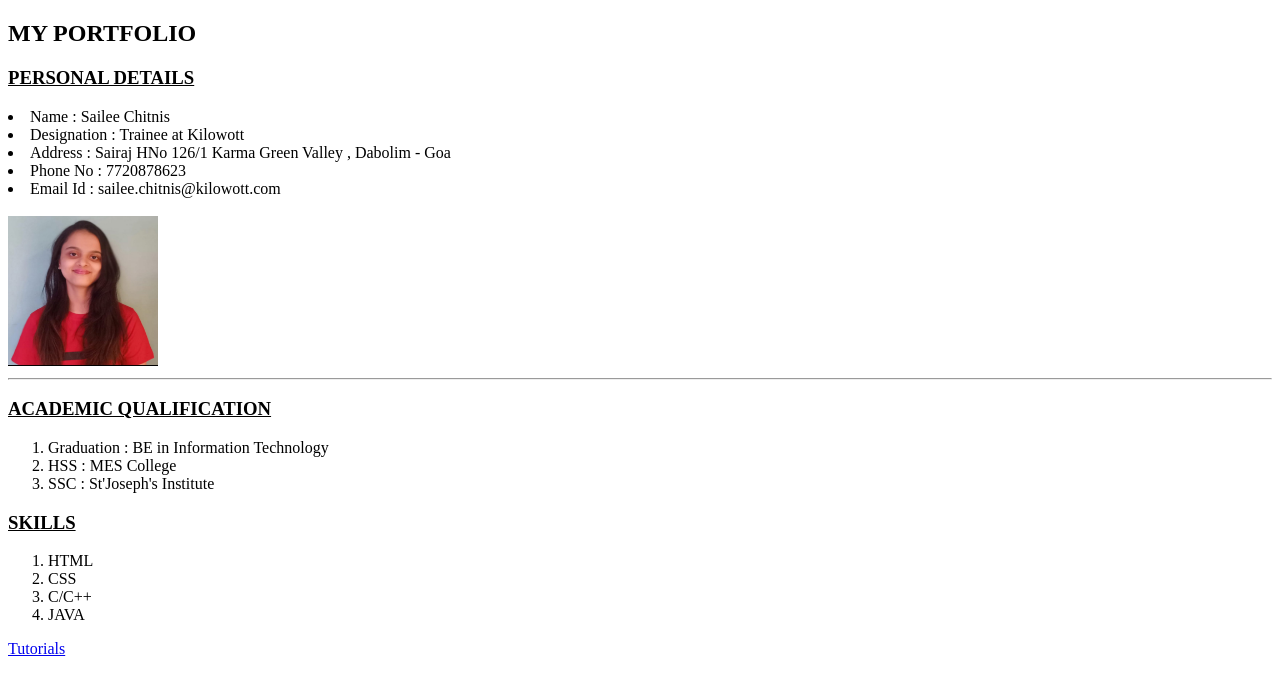
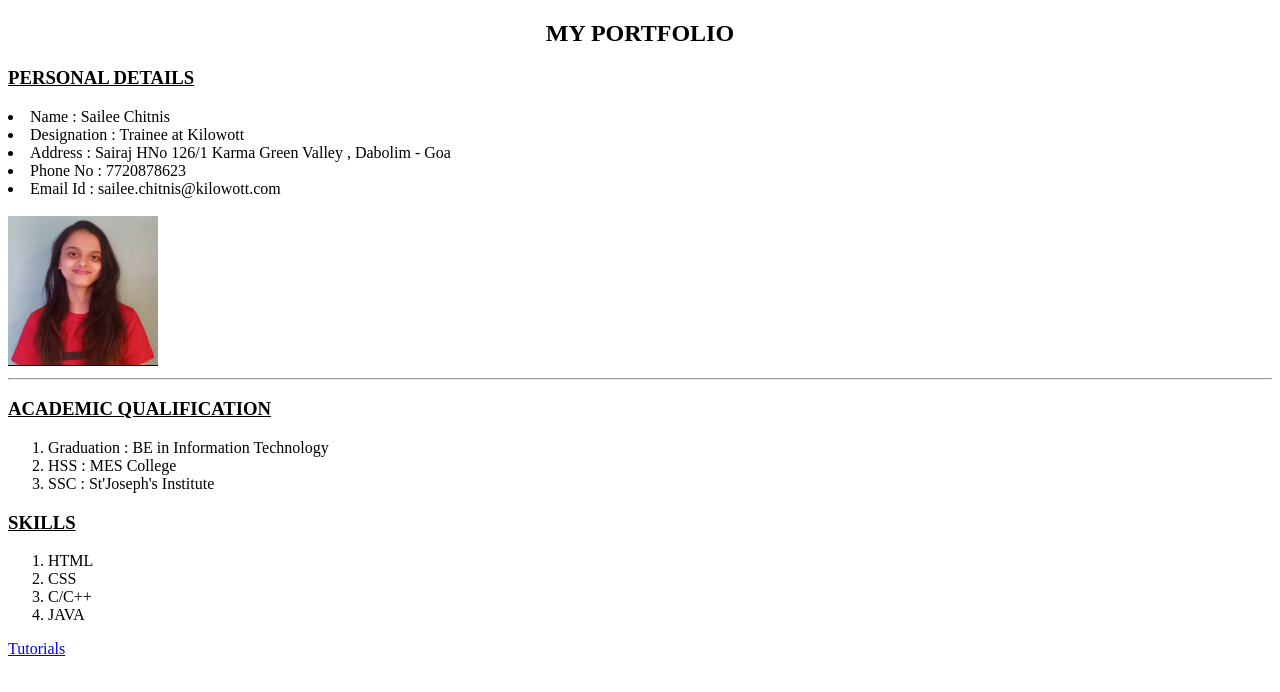
Before and after one commit to Sailee-Chitnis-Kilowott/Sailee-Chitnis-Kilowott.github.io, a plain HTML site: page index.html in a window 1280 px wide. Drawn offline with Linux system fonts and the light colour scheme.

Commit message:
initial commit

```diff
--- a/index.html
+++ b/index.html
@@ -2,9 +2,10 @@
 <html>
     <head>
         <title>Sailee Chitnis</title>
+        <link rel="stylesheet" href="test.css">
     </head>
     <body>
-        <h2><b>MY PORTFOLIO</b></h2>
+        <h2 class="abc"><b>MY PORTFOLIO</b></h2>
         <h3><u><b>PERSONAL DETAILS</b></u></h3>
         <ul></ul>
         <li>Name : Sailee Chitnis</li>
--- /dev/null
+++ b/test.css
@@ -0,0 +1,3 @@
+.abc{
+    text-align: center;
+}
```
